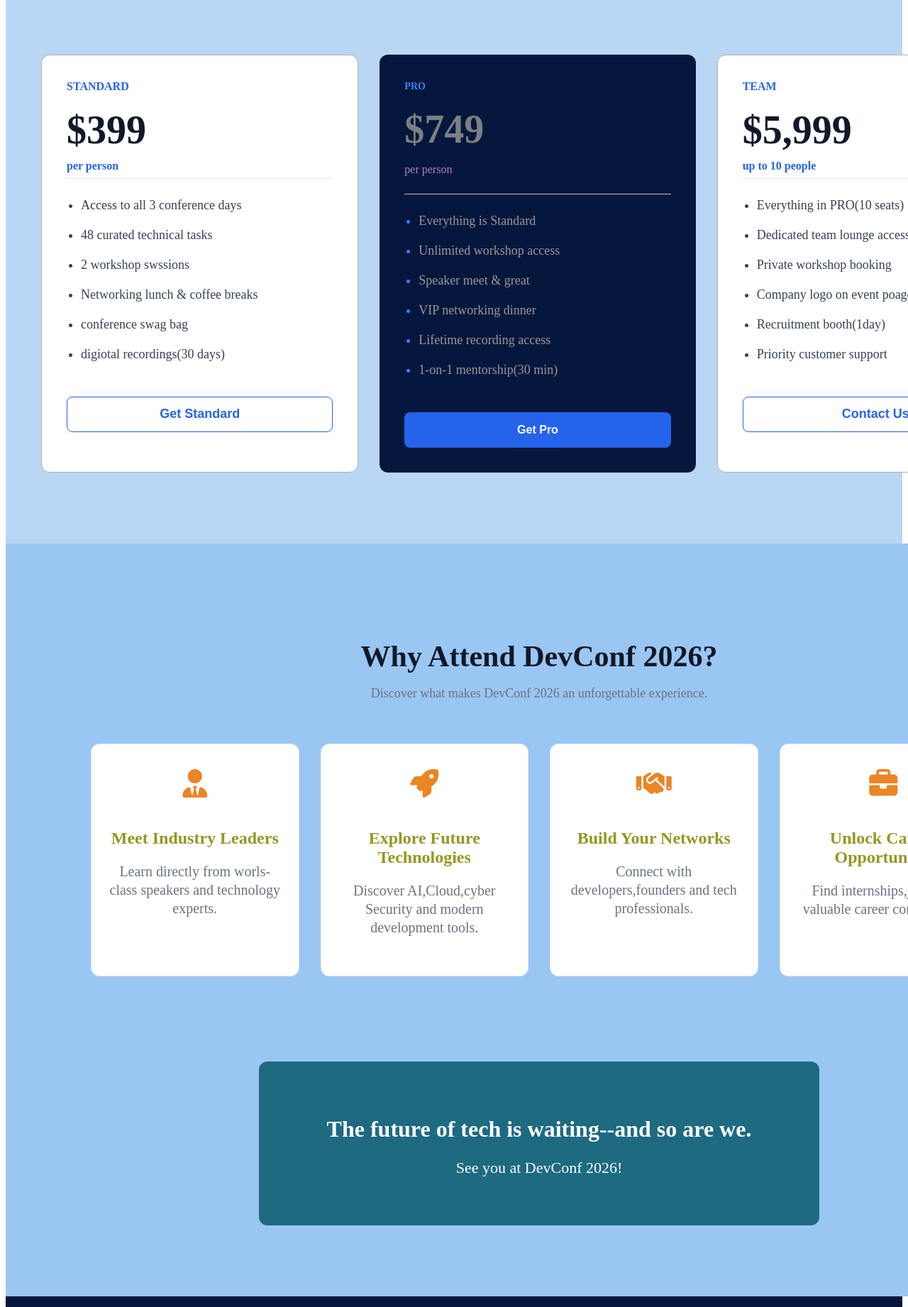
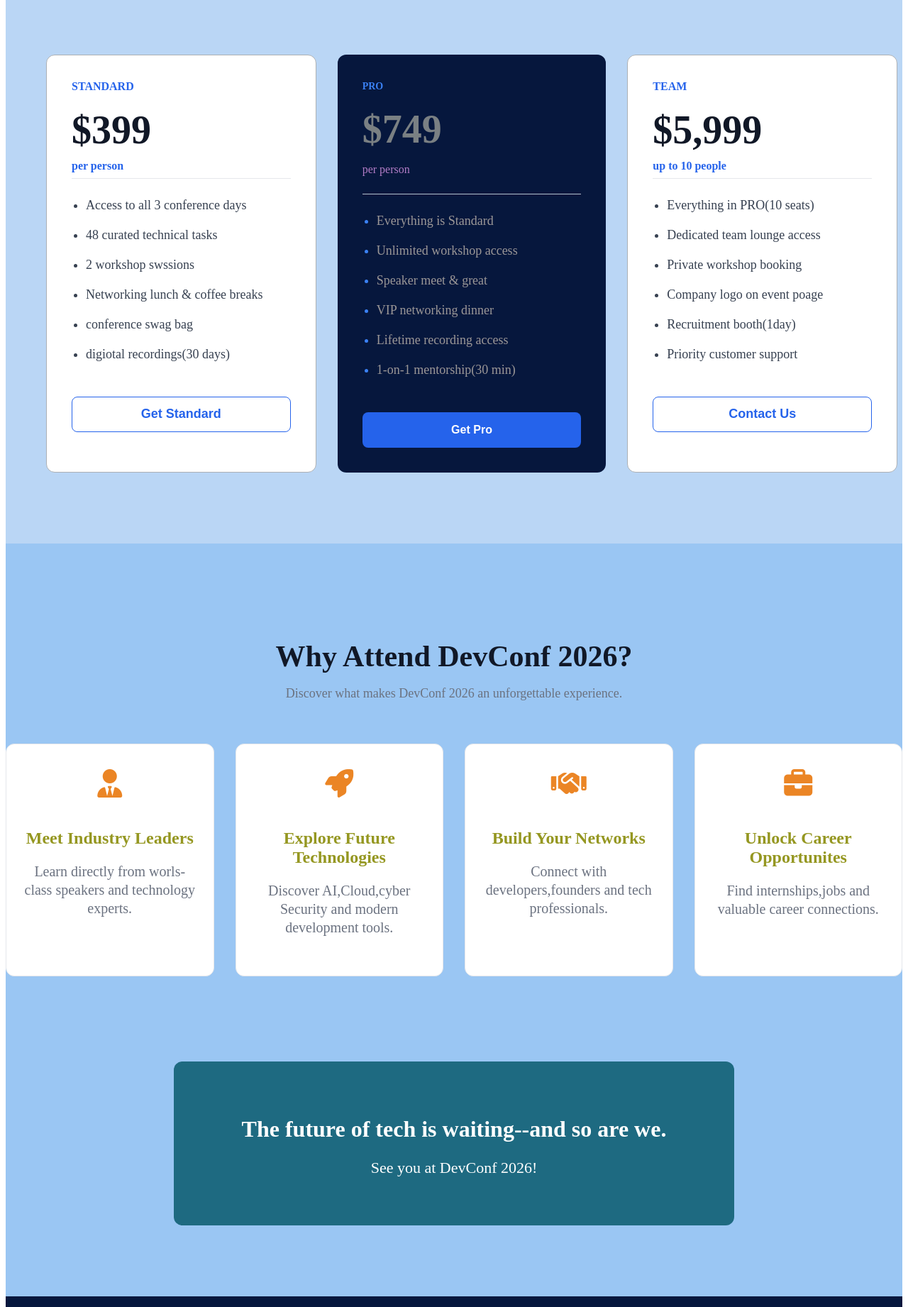
Before and after one commit to ashlvx284/Developer-Conference-poster, a plain HTML site: page index.html in a window 1280 px wide. Shown: the part 2638-4480 px from the top of the page at 71% size. Drawn offline with Linux system fonts and the light colour scheme.

Commit message:
some css padding modified

```diff
--- a/style.css
+++ b/style.css
@@ -205,7 +205,7 @@
 }
 
 .price-card{
-    width: 1400px;
+    width: 1200px;
     margin: 0 auto;
     display: flex;
     justify-content: space-between;
@@ -419,7 +419,7 @@
 
 .why-attend{
     width: 100%;
-    padding: 100px 120px;
+    padding: 100px 0;
     background:#9ac6f3;
 }
 
```
